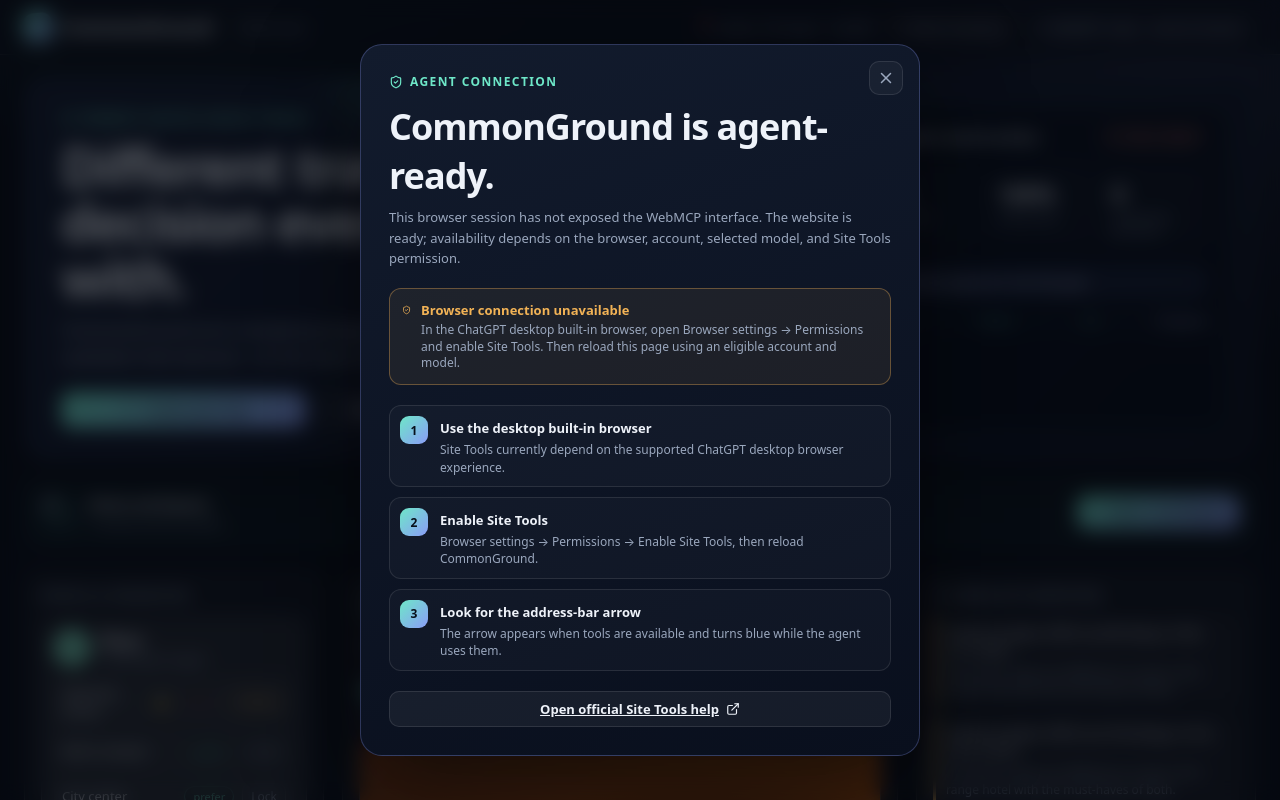
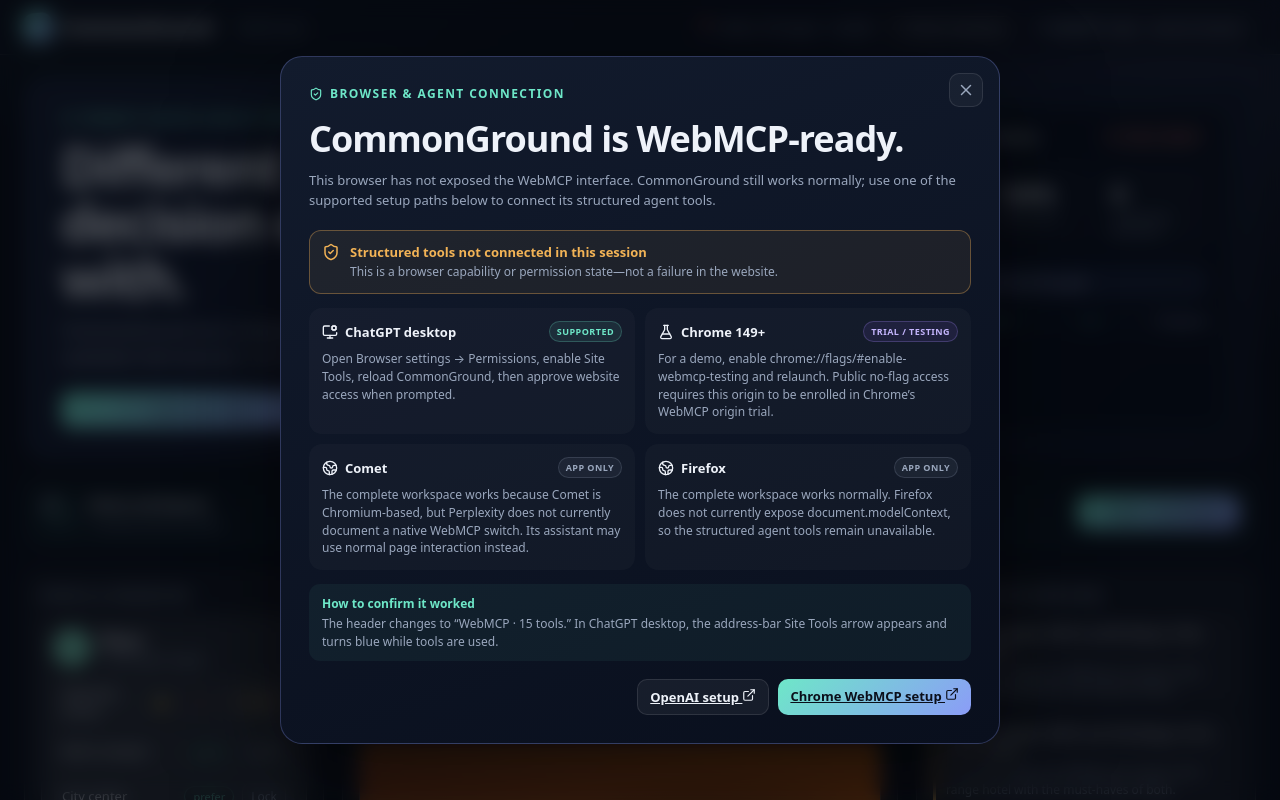
Before and after one commit to ahmeddeghiedy/commonground, a Next.js app: page / in a window 1280 px wide. Both pictures are taken after a click on the button "WebMCP ready · connect browser". Shown: the top 800 px of the page. Built offline with nearby package versions, Linux system fonts and the light colour scheme.

Commit message:
Add browser-specific WebMCP enablement guide

```diff
--- a/src/app/globals.css
+++ b/src/app/globals.css
@@ -317,6 +317,21 @@
 .cg-readiness strong, .cg-readiness span { display: block; }
 .cg-readiness strong { font-size: 13px; }
 .cg-readiness span { color: var(--muted); font-size: 12px; margin-top: 3px; line-height: 1.4; }
+.cg-browser-dialog { width: min(720px,100%); }
+.cg-browser-grid { display: grid; grid-template-columns: repeat(2,minmax(0,1fr)); gap: 10px; margin: 14px 0; }
+.cg-browser-option { padding: 13px; border: 1px solid var(--line); border-radius: 13px; background: rgba(255,255,255,.025); }
+.cg-browser-option__head { display: flex; align-items: center; gap: 7px; }
+.cg-browser-option__head strong { font-size: 13px; }
+.cg-browser-option p { margin: 8px 0 0; color: var(--muted); font-size: 12px; line-height: 1.48; }
+.cg-support-pill { margin-left: auto; padding: 3px 7px; border-radius: 999px; font-size: 9px; font-weight: 800; letter-spacing: .05em; text-transform: uppercase; white-space: nowrap; }
+.cg-support-pill.is-ready { color: var(--accent); background: rgba(110,231,200,.09); border: 1px solid rgba(110,231,200,.24); }
+.cg-support-pill.is-testing { color: #c4b5fd; background: rgba(139,92,246,.1); border: 1px solid rgba(167,139,250,.25); }
+.cg-support-pill.is-fallback { color: var(--muted); background: rgba(148,163,184,.08); border: 1px solid rgba(148,163,184,.2); }
+.cg-browser-note { display: grid; gap: 3px; padding: 11px 13px; border-radius: 11px; background: rgba(110,231,200,.055); }
+.cg-browser-note strong { color: var(--accent); font-size: 12px; }
+.cg-browser-note span { color: var(--muted); font-size: 12px; line-height: 1.45; }
+.cg-browser-links { flex-wrap: wrap; }
+@media (max-width: 620px) { .cg-browser-grid { grid-template-columns: 1fr; } .cg-browser-links .cg-btn { width: 100%; } }
 .cg-demo-steps { list-style: none; margin: 20px 0; padding: 0; display: grid; gap: 10px; }
 .cg-demo-steps li { display: grid; grid-template-columns: 30px 1fr; gap: 10px; align-items: start; padding: 10px; border-radius: 12px; background: rgba(255,255,255,.025); border: 1px solid var(--border); }
 .cg-demo-steps li > span { display: grid; place-items: center; width: 28px; height: 28px; border-radius: 9px; color: #07101b; background: linear-gradient(135deg, var(--accent), var(--accent-2)); font-size: 12px; font-weight: 800; }
--- a/src/features/webmcp/webmcp-readiness-dialog.tsx
+++ b/src/features/webmcp/webmcp-readiness-dialog.tsx
@@ -1,25 +1,42 @@
 "use client";
 
-import { CheckCircle2, ExternalLink, ShieldCheck, X } from "lucide-react";
+import { CheckCircle2, ExternalLink, FlaskConical, Globe2, MonitorCog, ShieldCheck, X } from "lucide-react";
+
+const browserOptions = [
+  { name: "ChatGPT desktop", status: "Supported", tone: "ready", icon: MonitorCog, instructions: "Open Browser settings → Permissions, enable Site Tools, reload CommonGround, then approve website access when prompted." },
+  { name: "Chrome 149+", status: "Trial / testing", tone: "testing", icon: FlaskConical, instructions: "For a demo, enable chrome://flags/#enable-webmcp-testing and relaunch. Public no-flag access requires this origin to be enrolled in Chrome’s WebMCP origin trial." },
+  { name: "Comet", status: "App only", tone: "fallback", icon: Globe2, instructions: "The complete workspace works because Comet is Chromium-based, but Perplexity does not currently document a native WebMCP switch. Its assistant may use normal page interaction instead." },
+  { name: "Firefox", status: "App only", tone: "fallback", icon: Globe2, instructions: "The complete workspace works normally. Firefox does not currently expose document.modelContext, so the structured agent tools remain unavailable." },
+] as const;
 
 export function WebMCPReadinessDialog({ supported, toolCount, onClose }: { supported: boolean; toolCount: number; onClose: () => void }) {
   return (
     <div className="cg-overlay cg-overlay--guide" role="presentation" onMouseDown={(e) => e.target === e.currentTarget && onClose()}>
-      <section className="cg-collab-dialog" role="dialog" aria-modal="true" aria-labelledby="webmcp-readiness-title">
+      <section className="cg-collab-dialog cg-browser-dialog" role="dialog" aria-modal="true" aria-labelledby="webmcp-readiness-title">
         <button type="button" className="cg-icon-btn" onClick={onClose} aria-label="Close"><X size={18} /></button>
-        <div className="cg-eyebrow"><ShieldCheck size={14} /> Agent connection</div>
-        <h2 id="webmcp-readiness-title">{supported ? "Site Tools are connected." : "CommonGround is agent-ready."}</h2>
-        <p className="cg-dialog-lead">{supported ? `${toolCount} structured tools are registered on this page. Your agent can read the group, explain trade-offs, and make permission-aware visible changes.` : "This browser session has not exposed the WebMCP interface. The website is ready; availability depends on the browser, account, selected model, and Site Tools permission."}</p>
+        <div className="cg-eyebrow"><ShieldCheck size={14} /> Browser & agent connection</div>
+        <h2 id="webmcp-readiness-title">{supported ? "WebMCP is connected." : "CommonGround is WebMCP-ready."}</h2>
+        <p className="cg-dialog-lead">{supported ? `${toolCount} structured tools are registered on this page. Your agent can read the group, explain trade-offs, and make permission-aware visible changes.` : "This browser has not exposed the WebMCP interface. CommonGround still works normally; use one of the supported setup paths below to connect its structured agent tools."}</p>
         <div className={`cg-readiness ${supported ? "is-ready" : "is-warning"}`}>
           {supported ? <CheckCircle2 size={18} /> : <ShieldCheck size={18} />}
-          <div><strong>{supported ? `${toolCount} tools discovered` : "Browser connection unavailable"}</strong><span>{supported ? "Ask the agent about the open trip and approve the website-access prompt." : "In the ChatGPT desktop built-in browser, open Browser settings → Permissions and enable Site Tools. Then reload this page using an eligible account and model."}</span></div>
+          <div><strong>{supported ? `${toolCount} tools discovered` : "Structured tools not connected in this session"}</strong><span>{supported ? "Ask the agent about the open trip and approve the website-access prompt." : "This is a browser capability or permission state—not a failure in the website."}</span></div>
         </div>
-        <ol className="cg-demo-steps cg-connection-steps">
-          <li><span>1</span><div><strong>Use the desktop built-in browser</strong><p>Site Tools currently depend on the supported ChatGPT desktop browser experience.</p></div></li>
-          <li><span>2</span><div><strong>Enable Site Tools</strong><p>Browser settings → Permissions → Enable Site Tools, then reload CommonGround.</p></div></li>
-          <li><span>3</span><div><strong>Look for the address-bar arrow</strong><p>The arrow appears when tools are available and turns blue while the agent uses them.</p></div></li>
-        </ol>
-        <a className="cg-btn cg-btn--wide" href="https://help.openai.com/en/articles/20001423-using-site-tools-in-the-chatgpt-desktop-app" target="_blank" rel="noreferrer">Open official Site Tools help <ExternalLink size={14} /></a>
+        <div className="cg-browser-grid" aria-label="WebMCP browser support">
+          {browserOptions.map(({ name, status, tone, icon: Icon, instructions }) => (
+            <article className="cg-browser-option" key={name}>
+              <div className="cg-browser-option__head"><Icon size={16} /><strong>{name}</strong><span className={`cg-support-pill is-${tone}`}>{status}</span></div>
+              <p>{instructions}</p>
+            </article>
+          ))}
+        </div>
+        <div className="cg-browser-note">
+          <strong>How to confirm it worked</strong>
+          <span>The header changes to “WebMCP · {toolCount} tools.” In ChatGPT desktop, the address-bar Site Tools arrow appears and turns blue while tools are used.</span>
+        </div>
+        <div className="cg-dialog-actions cg-browser-links">
+          <a className="cg-btn" href="https://help.openai.com/en/articles/20001423-using-site-tools-in-the-chatgpt-desktop-app" target="_blank" rel="noreferrer">OpenAI setup <ExternalLink size={14} /></a>
+          <a className="cg-btn cg-btn--primary" href="https://developer.chrome.com/docs/ai/webmcp" target="_blank" rel="noreferrer">Chrome WebMCP setup <ExternalLink size={14} /></a>
+        </div>
       </section>
     </div>
   );
```
Also changed, not shown: 3 other files (tests, documents, lock files or other folders).
